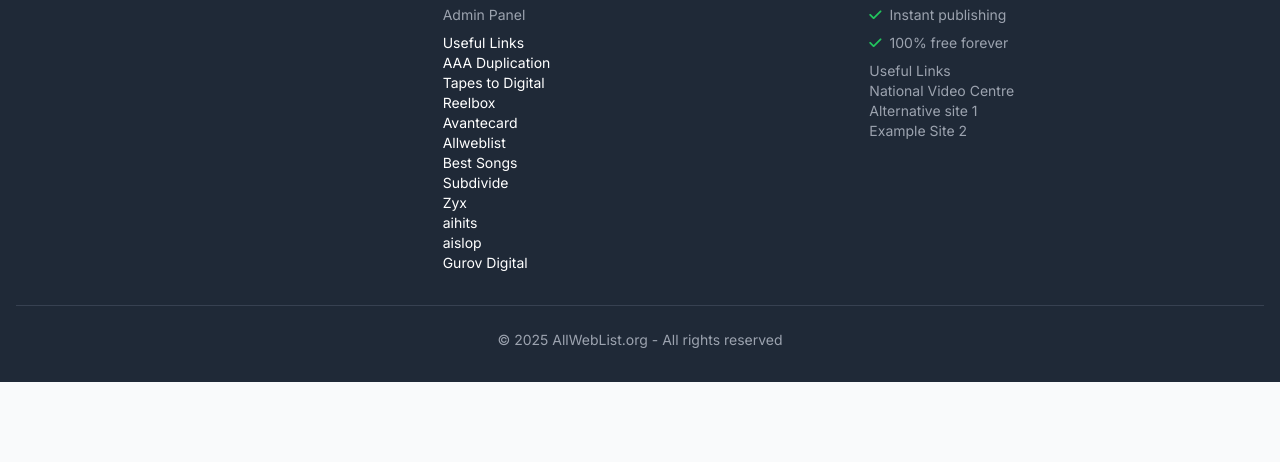
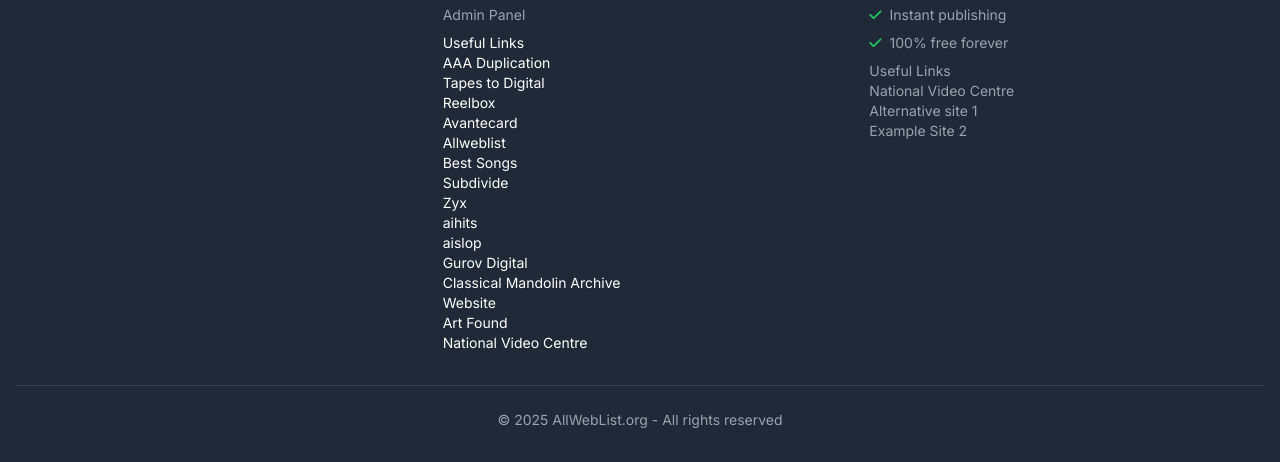
Before and after one commit to jazzdobrasil-sudo/allweblist.org, a plain HTML site: page index.html in a window 1280 px wide. Shown: the part 1098-1560 px from the top of the page. Before the commit the page ends 1480 px from the top, so only its background shows below. Drawn offline with nearby package versions, Linux system fonts and the light colour scheme.

Commit message:
Update index.html

```diff
--- a/index.html
+++ b/index.html
@@ -191,6 +191,10 @@
       <li><a href="https://aihits.online" target="_blank" rel="noopener noreferrer">aihits</a></li>
         <li><a href="https://aislop.space" target="_blank" rel="noopener noreferrer">aislop</a></li>
       <li><a href="https://gurovdigital.ru" target="_blank" rel="noopener noreferrer">Gurov Digital</a></li>
+        <li><a href="https://mandolinarchive.org" target="_blank" rel="noopener noreferrer">Classical Mandolin Archive</a></li>
+      <li><a href="https://speranski.com" target="_blank" rel="noopener noreferrer">Website</a></li>
+        <li><a href="https://artfound.online" target="_blank" rel="noopener noreferrer">Art Found</a></li>
+      <li><a href="https://www.facebook.com/nationalvideocentre/" target="_blank" rel="noopener noreferrer">National Video Centre</a></li>
     </ul>
   </div>
 </section>
```
